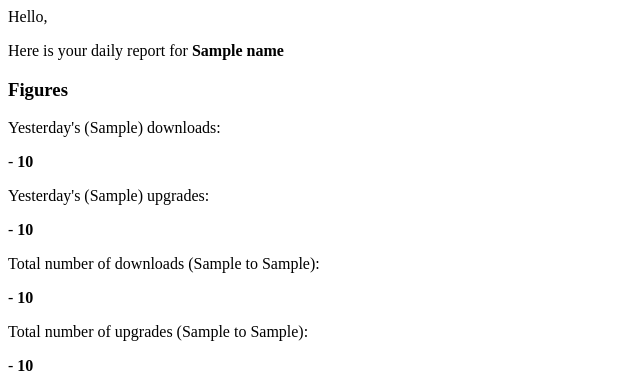
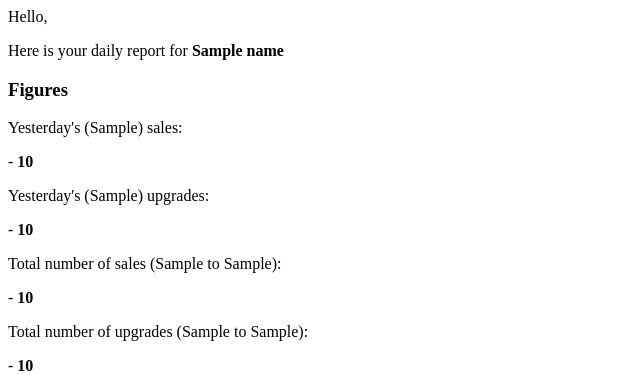
Before and after one commit to baz/app-sales-machine, a Python web app: template templates/report.html in a window 1280 px wide. Shown: the top 375 px of the page, without its empty margins (0-640 px from the left). Run offline with Jinja, Linux system fonts and the light colour scheme; the template is opened without the code that fills it: most values are stand-ins (such as "Sample title", 1, 10 or a date in 2020).

Commit message:
Changed language to be consistent, i.e. 'sales' rather than 'downloads'.

```diff
--- a/templates/report.html
+++ b/templates/report.html
@@ -5,13 +5,13 @@
 
 	<h3>Figures</h3>
 
-	<p>Yesterday's ({{ sales_end }}) downloads:</p>
+	<p>Yesterday's ({{ sales_end }}) sales:</p>
 	<p> - <b>{{ last_reported_sales_total }}</b></p>
 
 	<p>Yesterday's ({{ sales_end }}) upgrades:</p>
 	<p> - <b>{{ last_reported_upgrades_total }}</b></p>
 
-	<p>Total number of downloads ({{ sales_start }} to {{ sales_end }}):</p>
+	<p>Total number of sales ({{ sales_start }} to {{ sales_end }}):</p>
 	<p> - <b>{{ sales_total }}</b></p>
 
 	<p>Total number of upgrades ({{ upgrades_start }} to {{ upgrades_end }}):</p>
```
